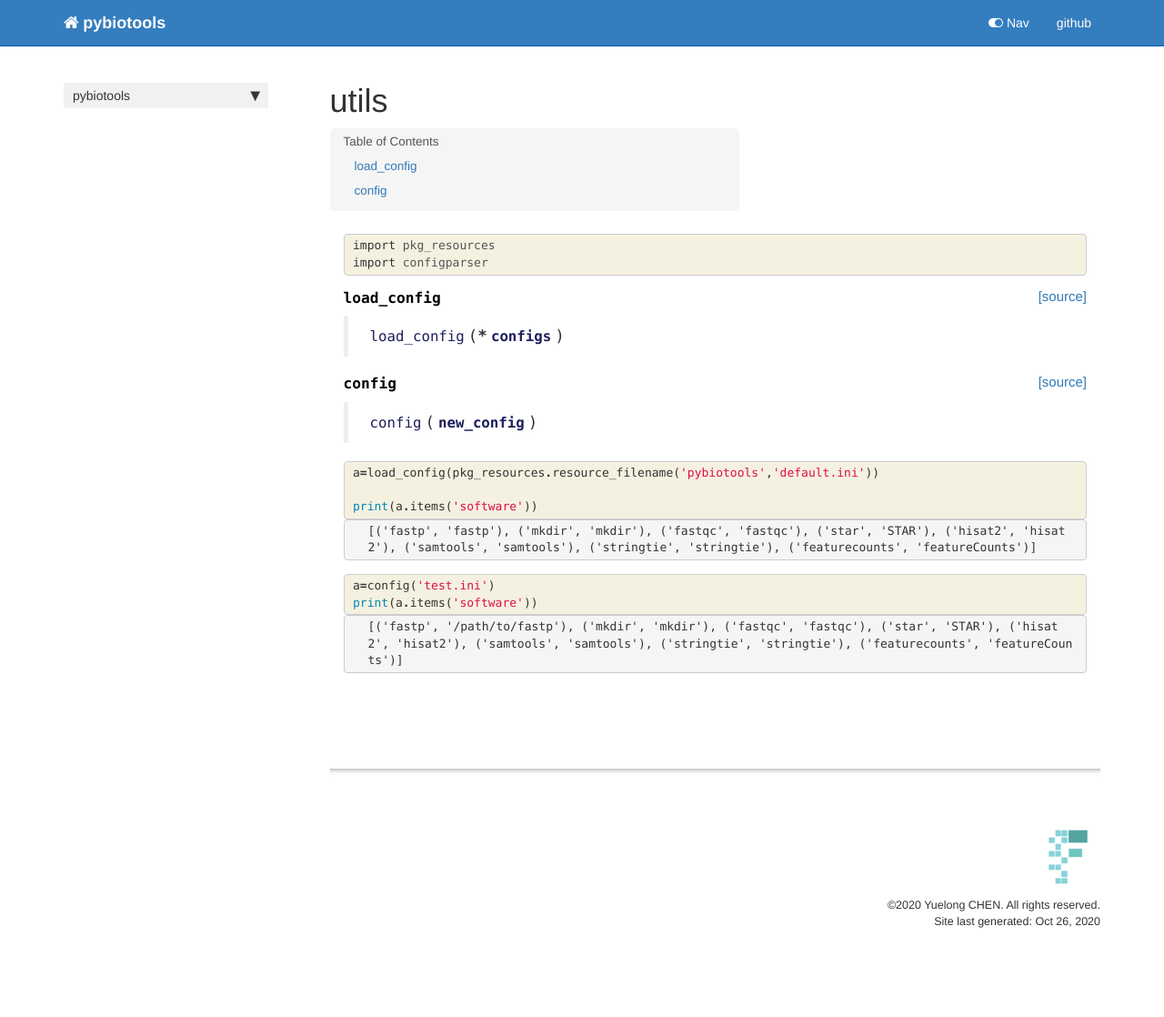
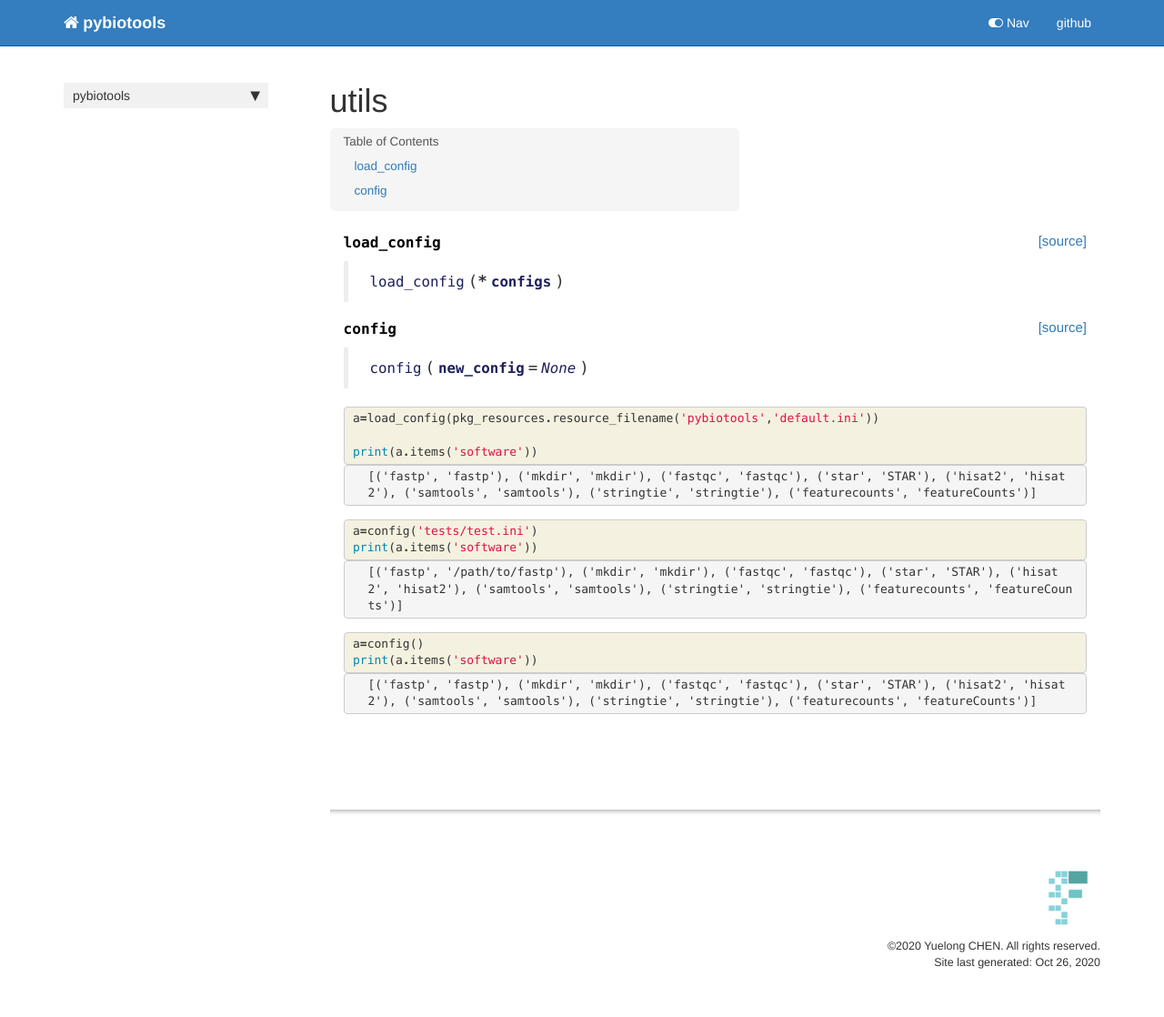
Before and after one commit to btrspg/pybiotools, a Jekyll site: the page built from docs/utils.html, in a window 1280 px wide. Shown: the whole page at 91% size. Built offline with Jekyll 4.4.1, drawn with Linux system fonts in a browser that asks for light colours; nearby versions of some CDN libraries; comment, search, counter and statistics services are not loaded; before the commit the page ends 1072 px from its top, so only the background shows below that.

Commit message:
[A]: add STAR

```diff
--- a/docs/utils.html
+++ b/docs/utils.html
@@ -30,17 +30,6 @@ sidebar: home_sidebar
     {% raw %}
 
 <div class="cell border-box-sizing code_cell rendered">
-<div class="input">
-
-<div class="inner_cell">
-    <div class="input_area">
-<div class=" highlight hl-ipython3"><pre><span></span><span class="kn">import</span> <span class="nn">pkg_resources</span>
-<span class="kn">import</span> <span class="nn">configparser</span>
-</pre></div>
-
-    </div>
-</div>
-</div>
 
 </div>
     {% endraw %}
@@ -63,7 +52,7 @@ sidebar: home_sidebar
 
 
 <div class="output_markdown rendered_html output_subarea ">
-<h4 id="load_config" class="doc_header"><code>load_config</code><a href="https://github.com/btrspg/pybiotools/tree/master/pybiotools/utils.py#L7" class="source_link" style="float:right">[source]</a></h4><blockquote><p><code>load_config</code>(<strong>*<code>configs</code></strong>)</p>
+<h4 id="load_config" class="doc_header"><code>load_config</code><a href="https://github.com/btrspg/pybiotools/tree/master/pybiotools/utils.py#L12" class="source_link" style="float:right">[source]</a></h4><blockquote><p><code>load_config</code>(<strong>*<code>configs</code></strong>)</p>
 </blockquote>
 
 </div>
@@ -87,7 +76,7 @@ sidebar: home_sidebar
 
 
 <div class="output_markdown rendered_html output_subarea ">
-<h4 id="config" class="doc_header"><code>config</code><a href="https://github.com/btrspg/pybiotools/tree/master/pybiotools/utils.py#L12" class="source_link" style="float:right">[source]</a></h4><blockquote><p><code>config</code>(<strong><code>new_config</code></strong>)</p>
+<h4 id="config" class="doc_header"><code>config</code><a href="https://github.com/btrspg/pybiotools/tree/master/pybiotools/utils.py#L17" class="source_link" style="float:right">[source]</a></h4><blockquote><p><code>config</code>(<strong><code>new_config</code></strong>=<em><code>None</code></em>)</p>
 </blockquote>
 
 </div>
@@ -140,7 +129,7 @@ sidebar: home_sidebar
 
 <div class="inner_cell">
     <div class="input_area">
-<div class=" highlight hl-ipython3"><pre><span></span><span class="n">a</span><span class="o">=</span><span class="n">config</span><span class="p">(</span><span class="s1">&#39;test.ini&#39;</span><span class="p">)</span>
+<div class=" highlight hl-ipython3"><pre><span></span><span class="n">a</span><span class="o">=</span><span class="n">config</span><span class="p">(</span><span class="s1">&#39;tests/test.ini&#39;</span><span class="p">)</span>
 <span class="nb">print</span><span class="p">(</span><span class="n">a</span><span class="o">.</span><span class="n">items</span><span class="p">(</span><span class="s1">&#39;software&#39;</span><span class="p">))</span>
 </pre></div>
 
@@ -165,4 +154,36 @@ sidebar: home_sidebar
 </div>
     {% endraw %}
 
+    {% raw %}
+
+<div class="cell border-box-sizing code_cell rendered">
+<div class="input">
+
+<div class="inner_cell">
+    <div class="input_area">
+<div class=" highlight hl-ipython3"><pre><span></span><span class="n">a</span><span class="o">=</span><span class="n">config</span><span class="p">()</span>
+<span class="nb">print</span><span class="p">(</span><span class="n">a</span><span class="o">.</span><span class="n">items</span><span class="p">(</span><span class="s1">&#39;software&#39;</span><span class="p">))</span>
+</pre></div>
+
+    </div>
 </div>
+</div>
+
+<div class="output_wrapper">
+<div class="output">
+
+<div class="output_area">
+
+<div class="output_subarea output_stream output_stdout output_text">
+<pre>[(&#39;fastp&#39;, &#39;fastp&#39;), (&#39;mkdir&#39;, &#39;mkdir&#39;), (&#39;fastqc&#39;, &#39;fastqc&#39;), (&#39;star&#39;, &#39;STAR&#39;), (&#39;hisat2&#39;, &#39;hisat2&#39;), (&#39;samtools&#39;, &#39;samtools&#39;), (&#39;stringtie&#39;, &#39;stringtie&#39;), (&#39;featurecounts&#39;, &#39;featureCounts&#39;)]
+</pre>
+</div>
+</div>
+
+</div>
+</div>
+
+</div>
+    {% endraw %}
+
+</div>
--- a/setup.py
+++ b/setup.py
@@ -36,6 +36,7 @@ setuptools.setup(
     url = cfg['git_url'],
     packages = setuptools.find_packages(),
     include_package_data = True,
+    package_data={'': ['*.ini']},
     install_requires = requirements,
     dependency_links = cfg.get('dep_links','').split(),
     python_requires  = '>=' + cfg['min_python'],
```
Also changed, not shown: docs/star.html (+5 -15 lines), pybiotools/utils.py (+13 -2 lines), 3 other files.
